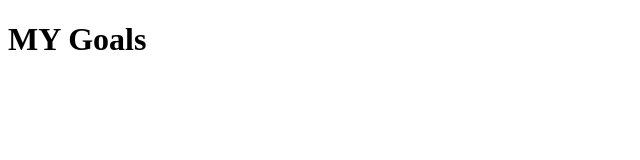
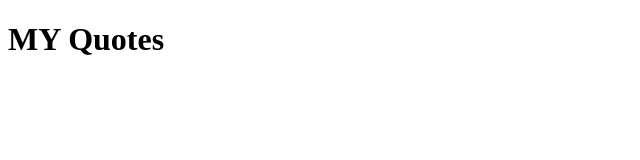
Before and after one commit to Lenus254/Quotes-app, an Angular app: page / in a window 1280 px wide. Shown: the top 160 px of the page, without its empty margins (0-640 px from the left). Built offline with nearby package versions, Linux system fonts and the light colour scheme.

Commit message:
added a project title

```diff
--- a/src/app/app.component.html
+++ b/src/app/app.component.html
@@ -1,3 +1,3 @@
 <div class="container-fluid">
-  <h1>MY Goals</h1>
+  <h1>MY Quotes</h1>
 </div>
```
